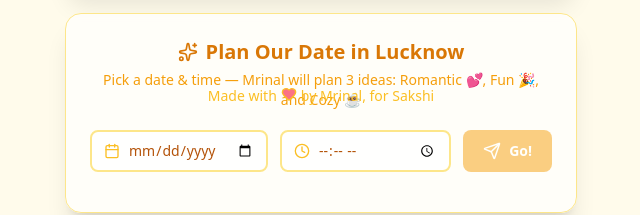
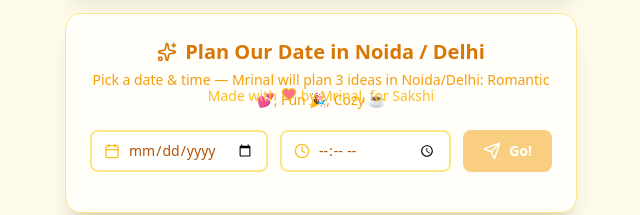
Before and after one commit to 69nightmare/mrinal, a React (Vite) app: page / in a window 1280 px wide. Both pictures are taken after a click on the button "Of course! 💕". Shown: the part 678-893 px from the top of the page, without its empty margins (319-959 px from the left). Built offline with nearby package versions, Linux system fonts and the light colour scheme.

Commit message:
fix: date planner uses Noida/Delhi locations, birthday message keeps Lucknow

```diff
--- a/src/App.jsx
+++ b/src/App.jsx
@@ -346,9 +346,9 @@ export default function App() {
 
     const prompt =
       `You are Mrinal, writing a birthday date plan for his wife Sakshi. ` +
-      `Generate 3 date ideas in Lucknow for ${formattedDate} starting at ${formattedTime}. ` +
+      `Generate 3 date ideas in Noida or Delhi for ${formattedDate} starting at ${formattedTime}. ` +
       `Speak DIRECTLY to Sakshi in first person from Mrinal's perspective — use "I'll take you", "we'll go", "you'll love it", etc. ` +
-      `Mention SPECIFIC real places in Lucknow (e.g. Hazratganj, Tunday Kababi, Marine Drive, 1090 Chowraha, Sahara Ganj, etc.). ` +
+      `Mention SPECIFIC real places in Noida or Delhi (e.g. Cyber Hub Gurgaon, Hauz Khas Village, Connaught Place, Sector 18 Noida, Janpath, Lodhi Garden, etc.). ` +
       `Keep each idea to 3 sentences. Include timing details. Be warm, romantic, and fun. Use emojis. ` +
       `Format EXACTLY like this (keep the emoji headers):\n\n` +
       `💕 Romantic:\n[Mrinal speaking to Sakshi]\n\n` +
@@ -499,10 +499,10 @@ export default function App() {
           {/* ── Date Planner ────────────────────────────────────────────── */}
           <div className="w-full bg-white/70 backdrop-blur-sm p-6 rounded-2xl shadow-xl border border-amber-200">
             <h3 className="text-xl font-bold text-amber-600 mb-1 flex items-center justify-center gap-2">
-              <Sparkles size={20} /> Plan Our Date in Lucknow
+              <Sparkles size={20} /> Plan Our Date in Noida / Delhi
             </h3>
             <p className="text-amber-500 text-sm mb-5">
-              Pick a date &amp; time — Mrinal will plan 3 ideas: Romantic 💕, Fun 🎉, and Cozy ☕
+              Pick a date &amp; time — Mrinal will plan 3 ideas in Noida/Delhi: Romantic 💕, Fun 🎉, Cozy ☕
             </p>
 
             {/* Date + Time inputs */}
```
